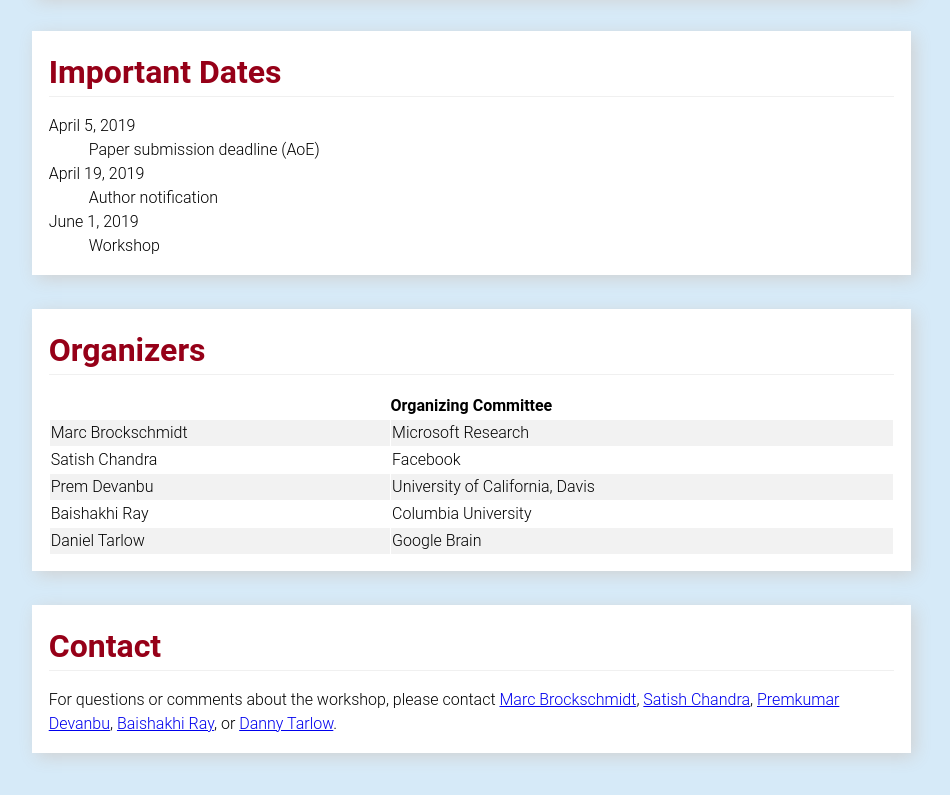
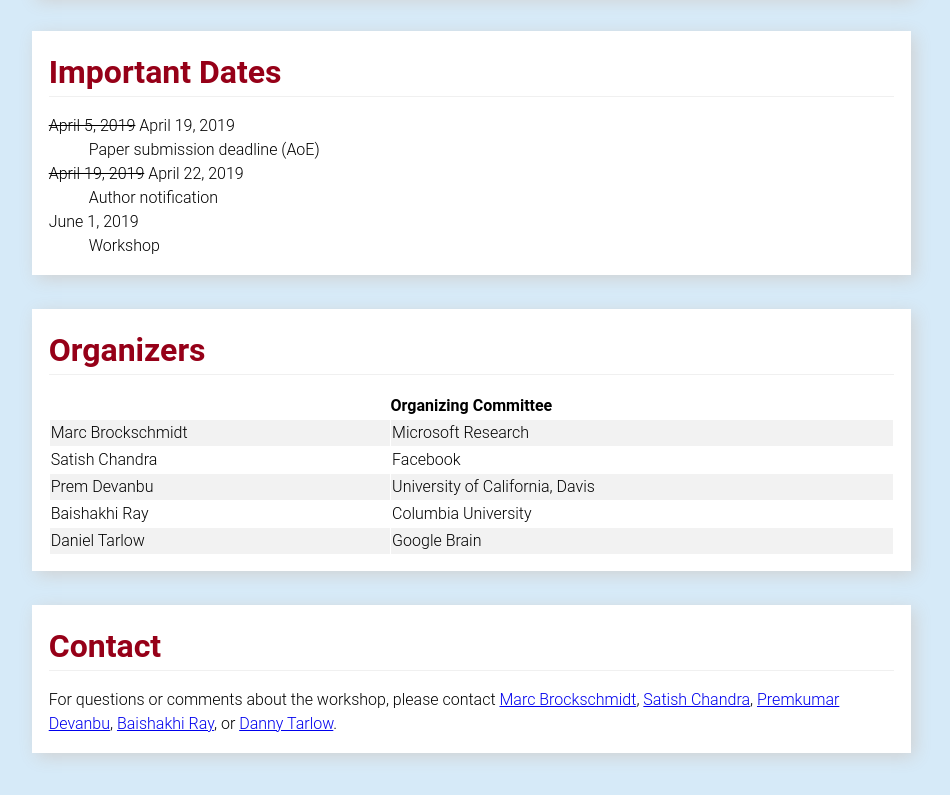
Before and after one commit to ml4se/ml4se.github.io, a plain HTML site: page index.html in a window 1280 px wide. Shown: the part 1651-2446 px from the top of the page, without its empty margins (237-1187 px from the left). Drawn offline with Linux system fonts and the light colour scheme.

Commit message:
Update submission deadline

```diff
--- a/index.html
+++ b/index.html
@@ -208,8 +208,8 @@
 
       <section class="content-block" id="important_dates">
         <h2>Important Dates</h2>
-        <dt>April 5, 2019</dt> <dd>Paper submission deadline (AoE)</dd>
-        <dt>April 19, 2019</dt> <dd>Author notification</dd>
+	<dt><del>April 5, 2019</del> April 19, 2019</dt> <dd>Paper submission deadline (AoE)</dd>
+        <dt><del>April 19, 2019</del> April 22, 2019</dt> <dd>Author notification</dd>
         <dt>June 1, 2019</dt> <dd>Workshop</dd>
       </section>
 
```
